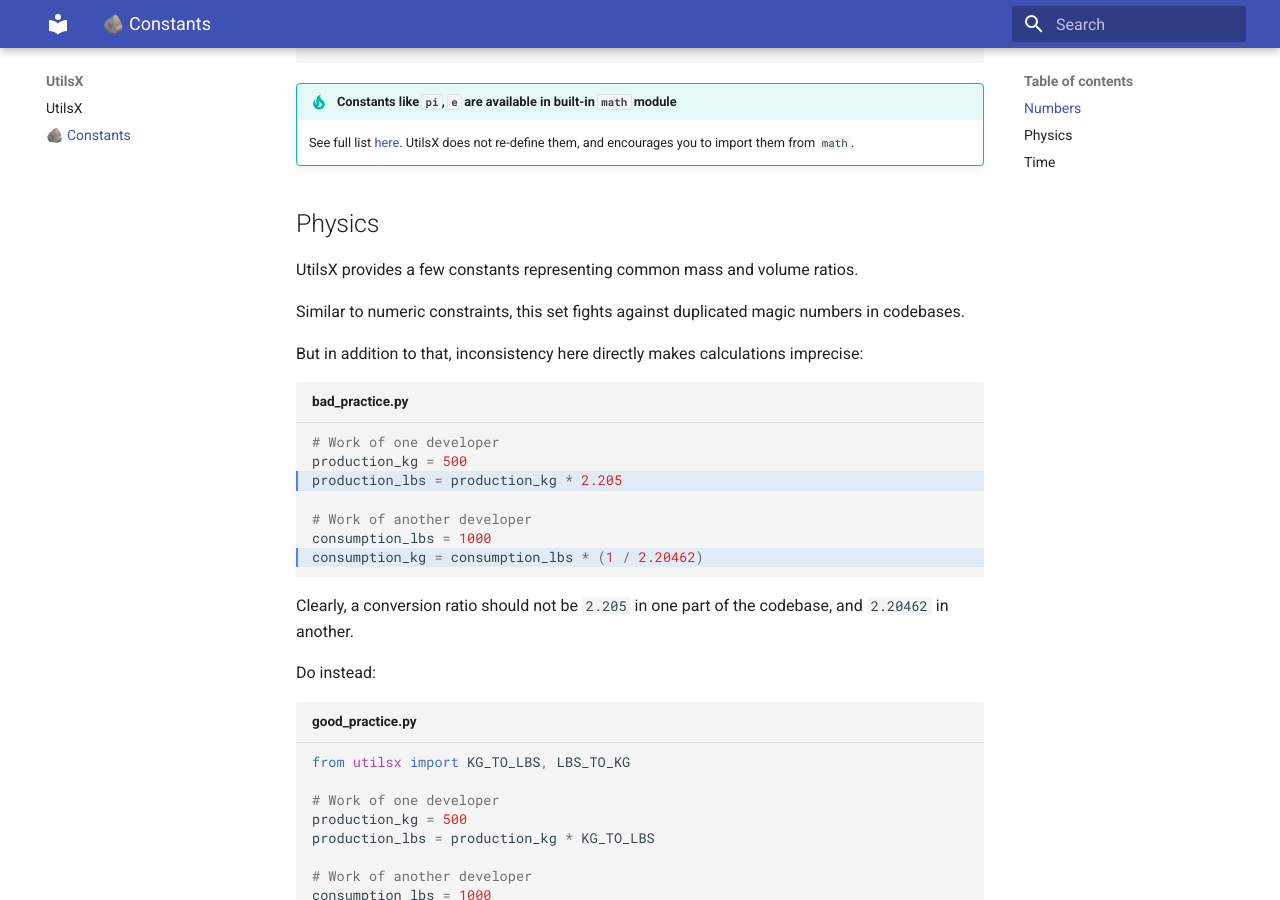
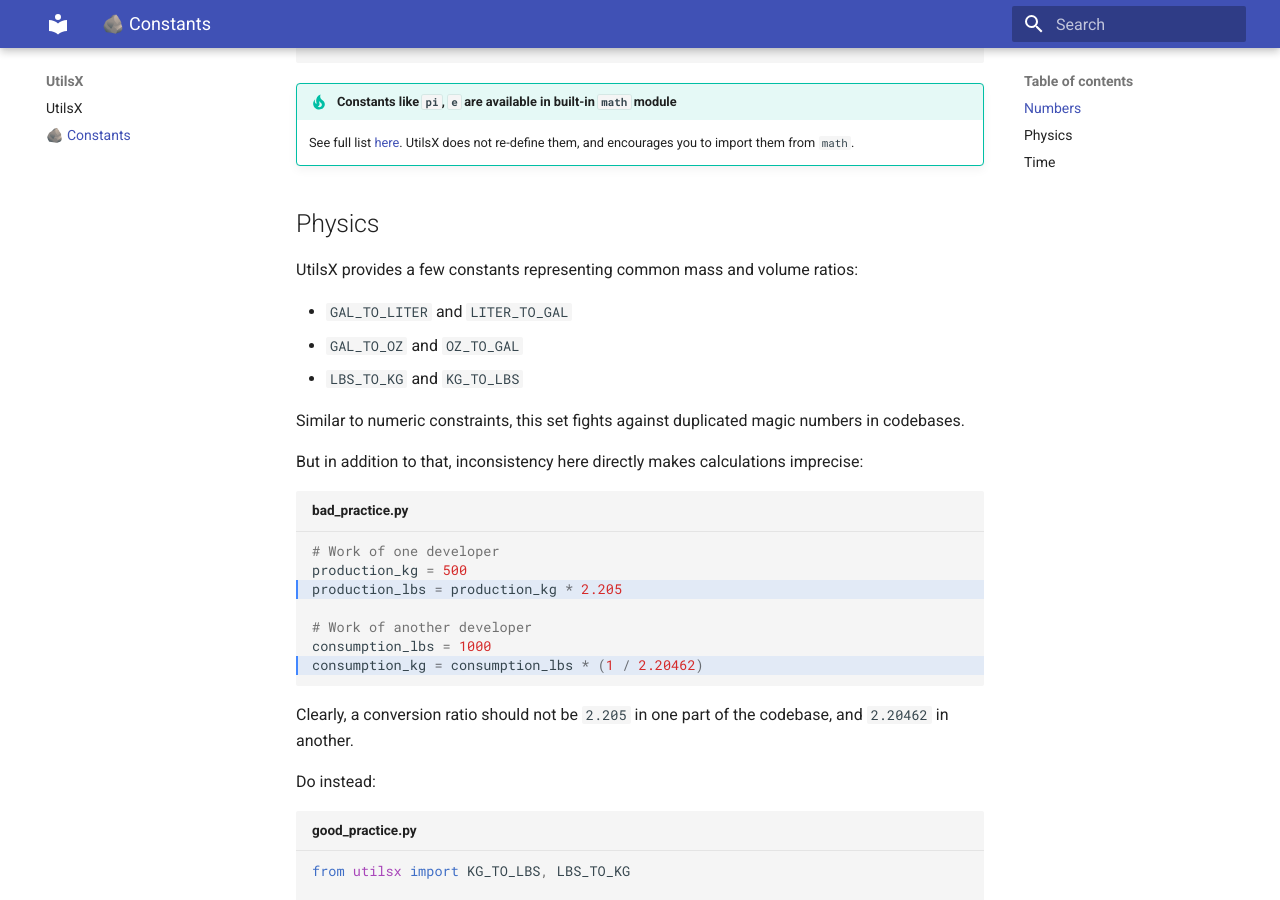
Before and after one commit to yury-fedotov/utilsx, an MkDocs documentation site: the page built from docs/constants.md, in a window 1280 px wide and 900 px high, scrolled down 994 px. Built offline with MkDocs 1.6.1 and Material for MkDocs 9.7.7, drawn with Linux system fonts in a browser that asks for light colours.

Commit message:
List available constants in docs

```diff
--- a/docs/constants.md
+++ b/docs/constants.md
@@ -44,7 +44,11 @@ revenue_billions = revenue / BILLION
 
 ## Physics
 
-UtilsX provides a few constants representing common mass and volume ratios.
+UtilsX provides a few constants representing common mass and volume ratios:
+
+- `GAL_TO_LITER` and `LITER_TO_GAL`
+- `GAL_TO_OZ` and `OZ_TO_GAL`
+- `LBS_TO_KG` and `KG_TO_LBS`
 
 Similar to numeric constraints, this set fights against duplicated magic numbers in codebases.
 
```
